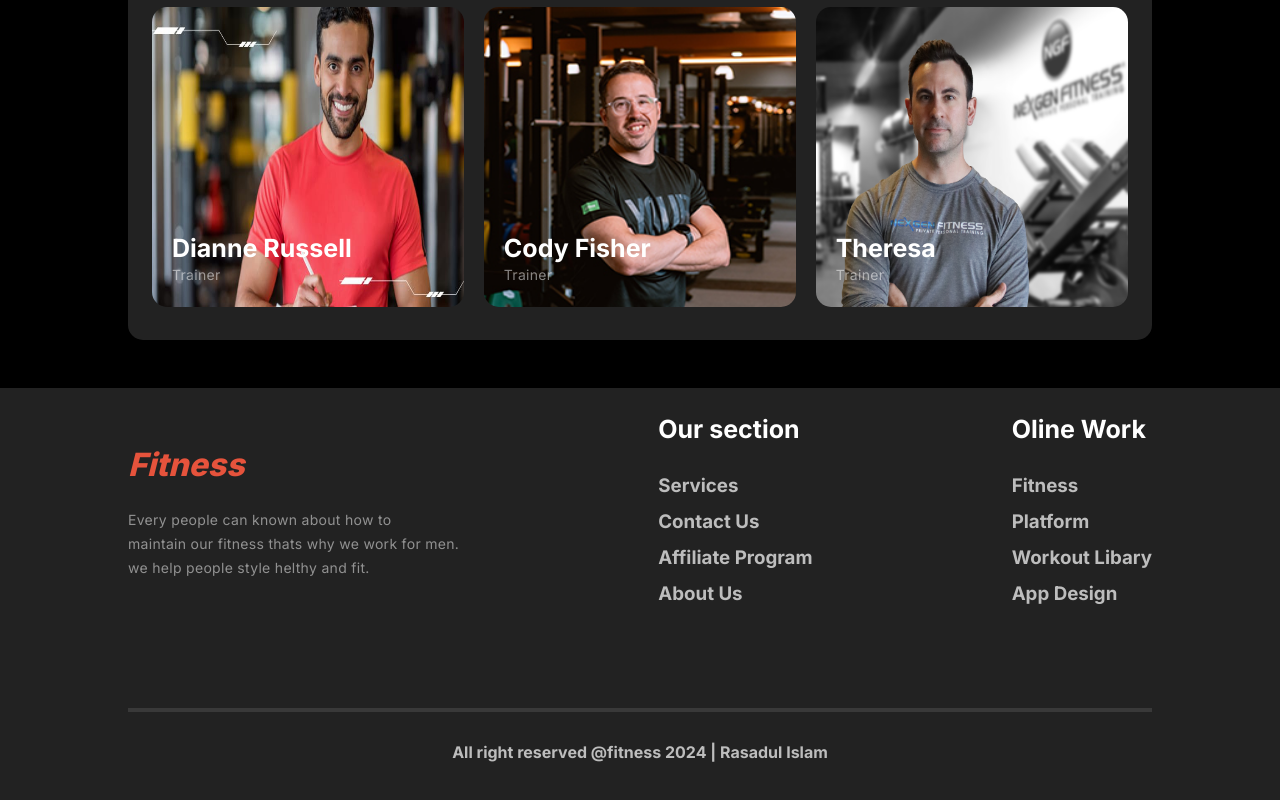
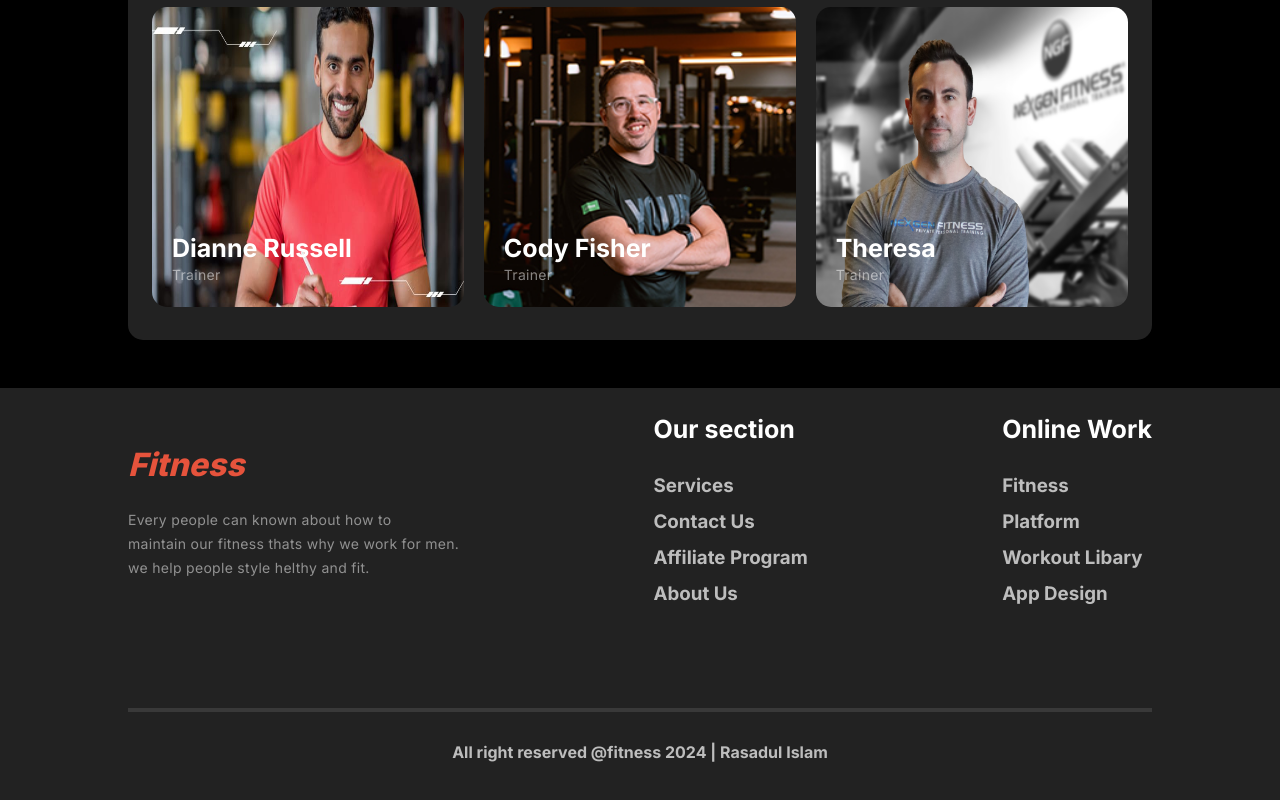
Before and after one commit to Rasadul-Islam/assignment-2, a plain HTML site: page index.html in a window 1280 px wide. Shown: the part 3822-4622 px from the top of the page. Drawn offline with Linux system fonts and the light colour scheme.

Commit message:
recreate some section

```diff
--- a/index.html
+++ b/index.html
@@ -308,7 +308,7 @@
                 <h3 class="body-text">About Us</h3>
             </div>
             <div class="online-section">
-                <h1 class="head-text">Oline Work</h1>
+                <h1 class="head-text">Online Work</h1>
                 <h3 class="body-text">Fitness</h3>
                 <h3 class="body-text">Platform</h3>
                 <h3 class="body-text">Workout Libary</h3>
--- a/style/style.css
+++ b/style/style.css
@@ -449,3 +449,4 @@ nav{
     }
 }
 /* responsive section End */
+/* Note: If need to hide "meet our team" section 2 picture, i will use "display:none". There is no comand for about this picture, so i don't hide this section. */
```
